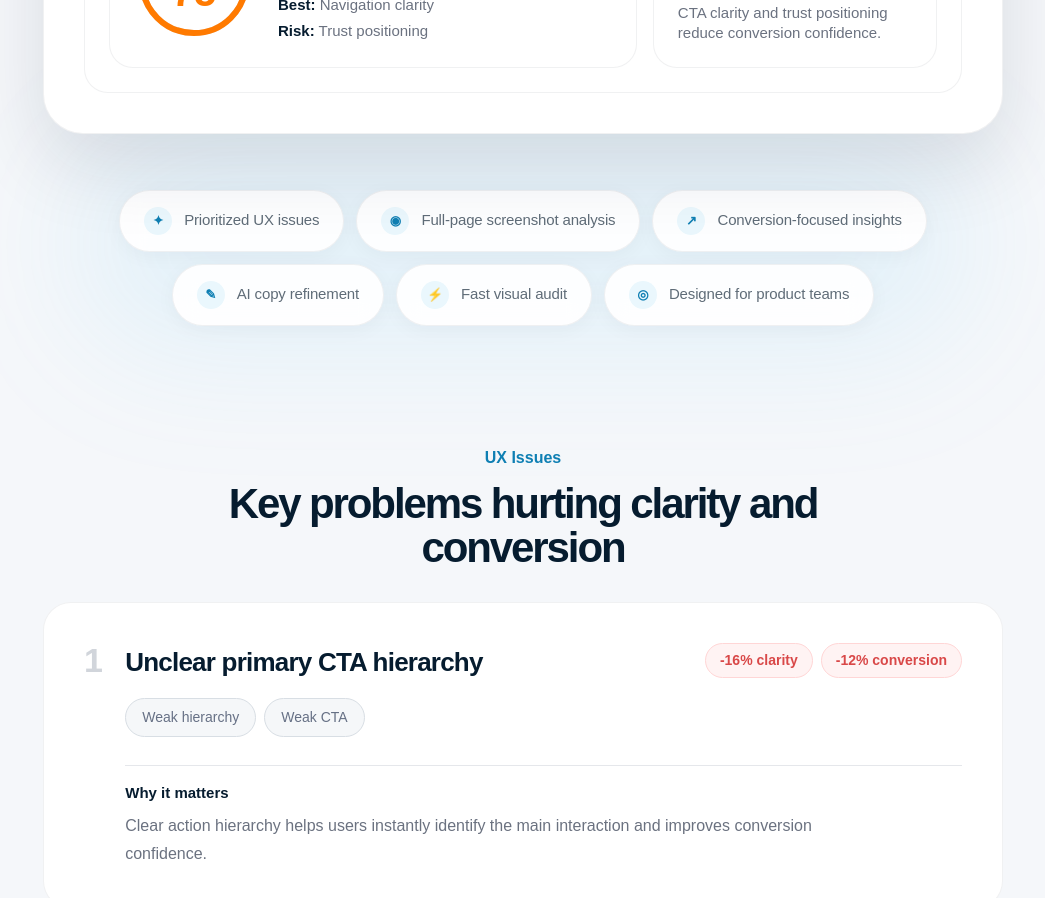
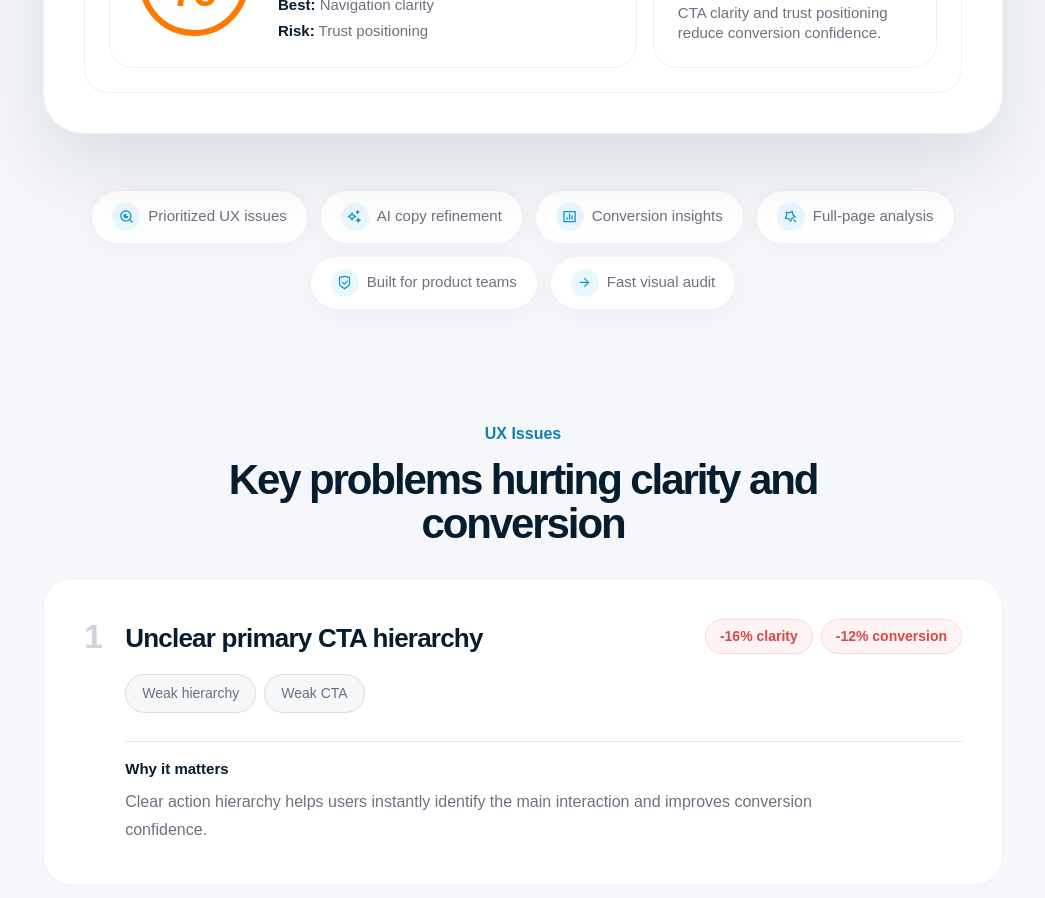
Before and after one commit to samarenkovdmitry/Klynt, a Next.js app: page / in a window 1280 px wide. Shown: the part 920-1818 px from the top of the page, without its empty margins (117-1162 px from the left). Built offline with nearby package versions, Linux system fonts and the light colour scheme; a web font is replaced by a local one.

Commit message:
Feature pills

```diff
--- a/app/page.tsx
+++ b/app/page.tsx
@@ -442,113 +442,97 @@ export default function Home() {
 
 
 {/* FEATURE PILLS */}
-<section className="relative px-6 pb-10 pt-14">
-
-  {/* subtle glow */}
-  <div className="pointer-events-none absolute inset-x-0 top-0 mx-auto h-[220px] max-w-[900px] rounded-full bg-[#53C2EE]/10 blur-3xl" />
-
-  <div className="relative mx-auto flex max-w-[980px] flex-wrap items-center justify-center gap-3">
-
+<section className="px-5 pb-10 pt-12 md:px-6 md:pb-8 md:pt-14">
+  <div
+    className="
+      mx-auto
+      flex
+      max-w-[1040px]
+      flex-wrap
+      items-center
+      justify-center
+      gap-2.5
+      md:gap-3
+    "
+  >
     {[
       {
-        icon: "✦",
+        icon: <RiSearchEyeLine size={15} />,
         label: "Prioritized UX issues",
       },
       {
-        icon: "◉",
-        label: "Full-page screenshot analysis",
-      },
-      {
-        icon: "↗",
-        label: "Conversion-focused insights",
-      },
-      {
-        icon: "✎",
+        icon: <RiSparkling2Line size={15} />,
         label: "AI copy refinement",
       },
       {
-        icon: "⚡",
-        label: "Fast visual audit",
+        icon: <RiBarChartBoxLine size={15} />,
+        label: "Conversion insights",
       },
       {
-        icon: "◎",
-        label: "Designed for product teams",
+        icon: <RiMagicLine size={15} />,
+        label: "Full-page analysis",
+      },
+      {
+        icon: <RiShieldCheckLine size={15} />,
+        label: "Built for product teams",
+      },
+      {
+        icon: <RiArrowRightLine size={15} />,
+        label: "Fast visual audit",
       },
     ].map((item) => (
       <div
         key={item.label}
         className="
           group
-          relative
-          overflow-hidden
+          inline-flex
+          items-center
+          gap-2
           rounded-full
           border
           border-[rgba(6,28,47,0.06)]
           bg-white/92
           backdrop-blur-md
-          px-5
-          py-3
-          md:px-6
-          md:py-4
-          shadow-[0_4px_20px_rgba(6,28,47,0.04)]
+          px-4
+          py-2.5
+          text-[13px]
+          font-medium
+          text-[#6B7280]
+          shadow-[0_6px_24px_rgba(6,28,47,0.04)]
           transition-all
-          duration-300
-          hover:-translate-y-[2px]
-          hover:border-[rgba(83,194,238,0.24)]
-          hover:shadow-[0_12px_40px_rgba(83,194,238,0.14)]
+          duration-200
+          hover:-translate-y-[1px]
+          hover:border-[rgba(83,194,238,0.28)]
+          hover:bg-white
+          hover:shadow-[0_10px_30px_rgba(83,194,238,0.12)]
+          md:px-5
+          md:py-3
+          md:text-[15px]
         "
       >
-
-        {/* hover gradient */}
-        <div
-          className="
-            absolute
-            inset-0
-            opacity-0
-            transition-opacity
-            duration-300
-            group-hover:opacity-100
-            bg-[linear-gradient(180deg,rgba(83,194,238,0.06),transparent)]
-          "
-        />
-
-        <div className="relative flex items-center gap-3">
-
-          {/* icon */}
         <div
           className="
             flex
-              h-7
-              w-7
+            h-6
+            w-6
             items-center
             justify-center
             rounded-full
-              bg-[#EAF7FD]
-              text-[13px]
-              font-semibold
-              text-[#0F7FB3]
+            bg-[#E9F8FF]
+            text-[#1696C7]
+            transition-colors
+            group-hover:bg-[#53C2EE]
+            group-hover:text-white
+            md:h-7
+            md:w-7
           "
         >
           {item.icon}
         </div>
 
-          {/* text */}
-          <span
-            className="
-              whitespace-nowrap
-              text-[14px]
-              md:text-[15px]
-              font-medium
-              tracking-[-0.01em]
-              text-[#5F6C78]
-              transition-colors
-              duration-200
-              group-hover:text-[#061C2F]
-            "
-          >
+        <span className="whitespace-nowrap">
           {item.label}
         </span>
-        </div>
       </div>
     ))}
   </div>
```
Lines whose indentation alone changed are shown as unchanged.
